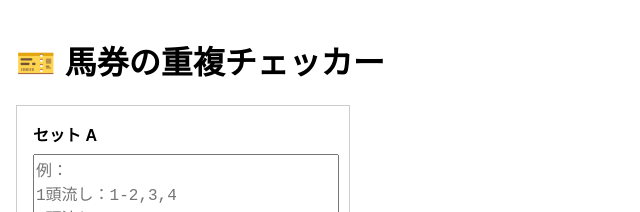
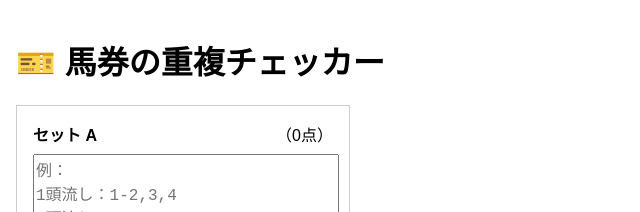
Before and after one commit to kyra082146/ticket-checker, a React (Create React App) app: page / in a window 1280 px wide. Both pictures are taken after a click on the button "重複をチェック". Shown: the top 212 px of the page, without its empty margins (0-640 px from the left). Built offline with nearby package versions, Linux system fonts and the light colour scheme.

Commit message:
展開件数（◯点）表示機能を追加

```diff
--- a/src/App.js
+++ b/src/App.js
@@ -147,6 +147,7 @@ function App() {
           <div key={id} className="set-box">
             <div className="set-header">
               <strong>セット {id}</strong>
+              {expanded[id] && <span>（{expanded[id].length}点）</span>}
               {inputs.length > 1 && (
                 <button onClick={() => handleRemoveSet(id)}>削除</button>
               )}
```
